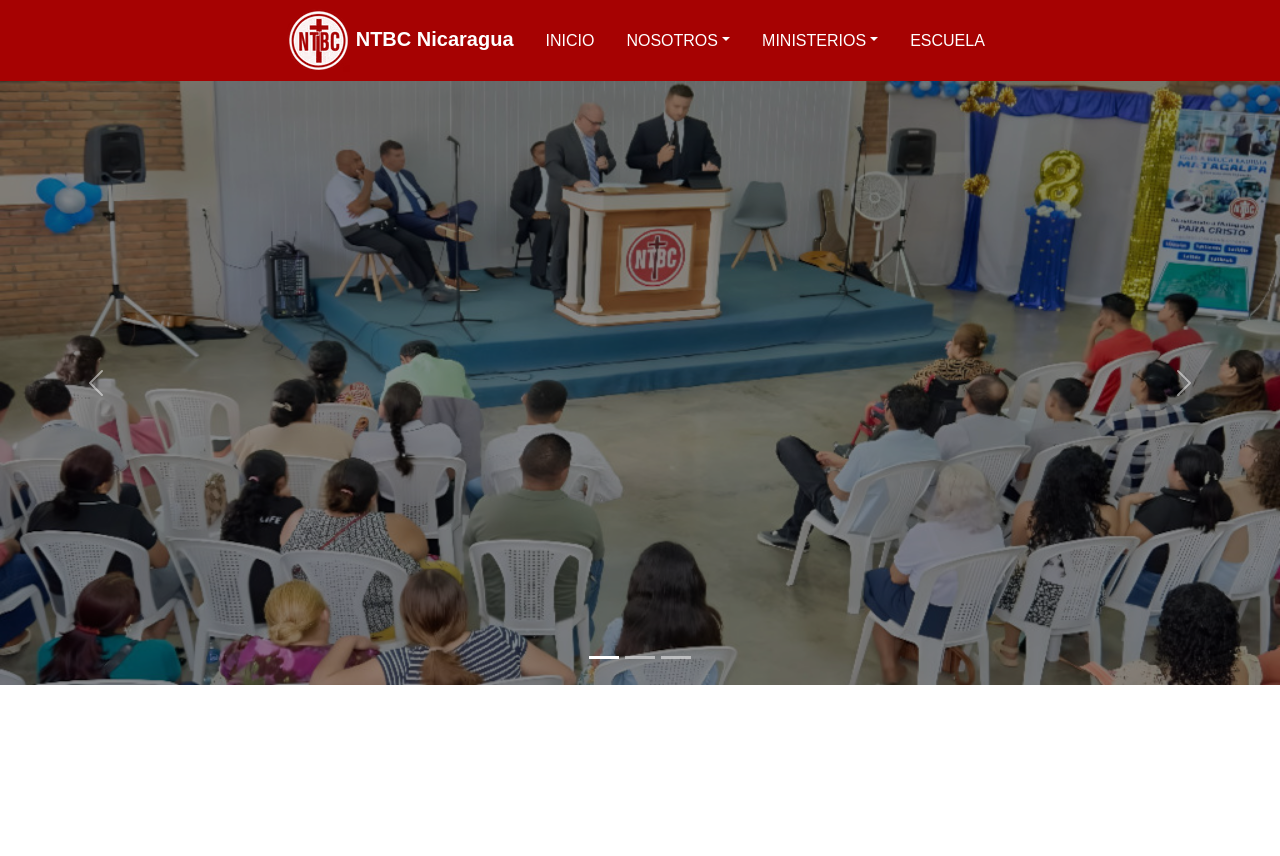
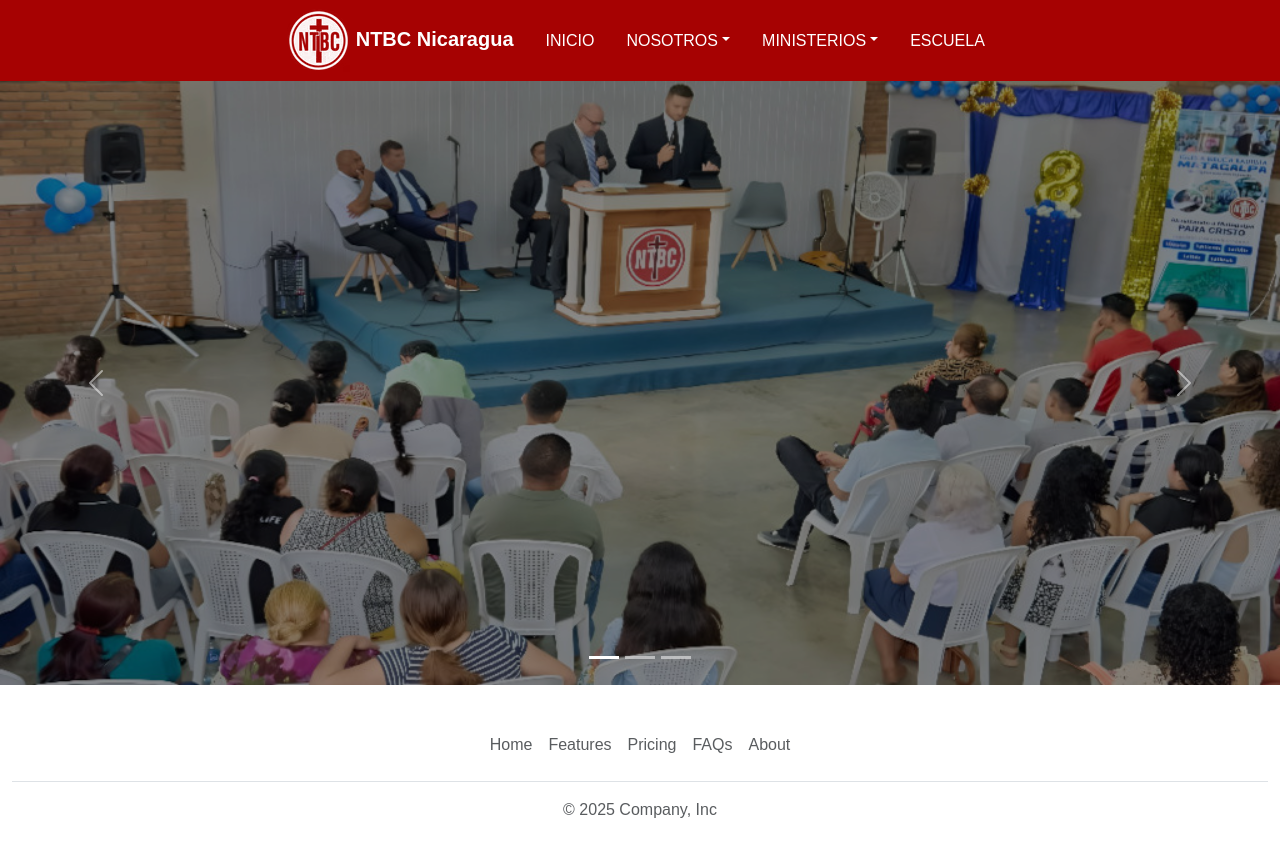
Before and after one commit to mejianica/iglesia_ntbc_nicaragua, a React (Vite) app: page / in a window 1280 px wide. Shown: the top 856 px of the page. Before the commit the page ends 800 px from the top, so only its background shows below. Built offline with nearby package versions, Linux system fonts and the light colour scheme.

Commit message:
Footer agregado

```diff
--- a/src/App.jsx
+++ b/src/App.jsx
@@ -1,4 +1,5 @@
 import "./App.css";
+import Footer from "./components/Footer";
 import Navbar from "./components/Navbar";
 import AppRoutes from "./routes/AppRoutes";
 
@@ -7,6 +8,7 @@
     <>
       <Navbar />
       <AppRoutes />
+      <Footer />
     </>
   );
 }
--- /dev/null
+++ b/src/components/Footer.jsx
@@ -0,0 +1,43 @@
+import React from "react";
+
+const Footer = () => {
+  return (
+    <>
+      <div class="container-fluid ">
+        <footer class="py-3 my-4">
+          <ul class="nav justify-content-center border-bottom pb-3 mb-3">
+            <li class="nav-item">
+              <a href="#" class="nav-link px-2 text-body-secondary">
+                Home
+              </a>
+            </li>
+            <li class="nav-item">
+              <a href="#" class="nav-link px-2 text-body-secondary">
+                Features
+              </a>
+            </li>
+            <li class="nav-item">
+              <a href="#" class="nav-link px-2 text-body-secondary">
+                Pricing
+              </a>
+            </li>
+            <li class="nav-item">
+              <a href="#" class="nav-link px-2 text-body-secondary">
+                FAQs
+              </a>
+            </li>
+            <li class="nav-item">
+              <a href="#" class="nav-link px-2 text-body-secondary">
+                About
+              </a>
+            </li>
+          </ul>
+
+          <p class="text-center text-body-secondary">© 2025 Company, Inc</p>
+        </footer>
+      </div>
+    </>
+  );
+};
+
+export default Footer;
```
